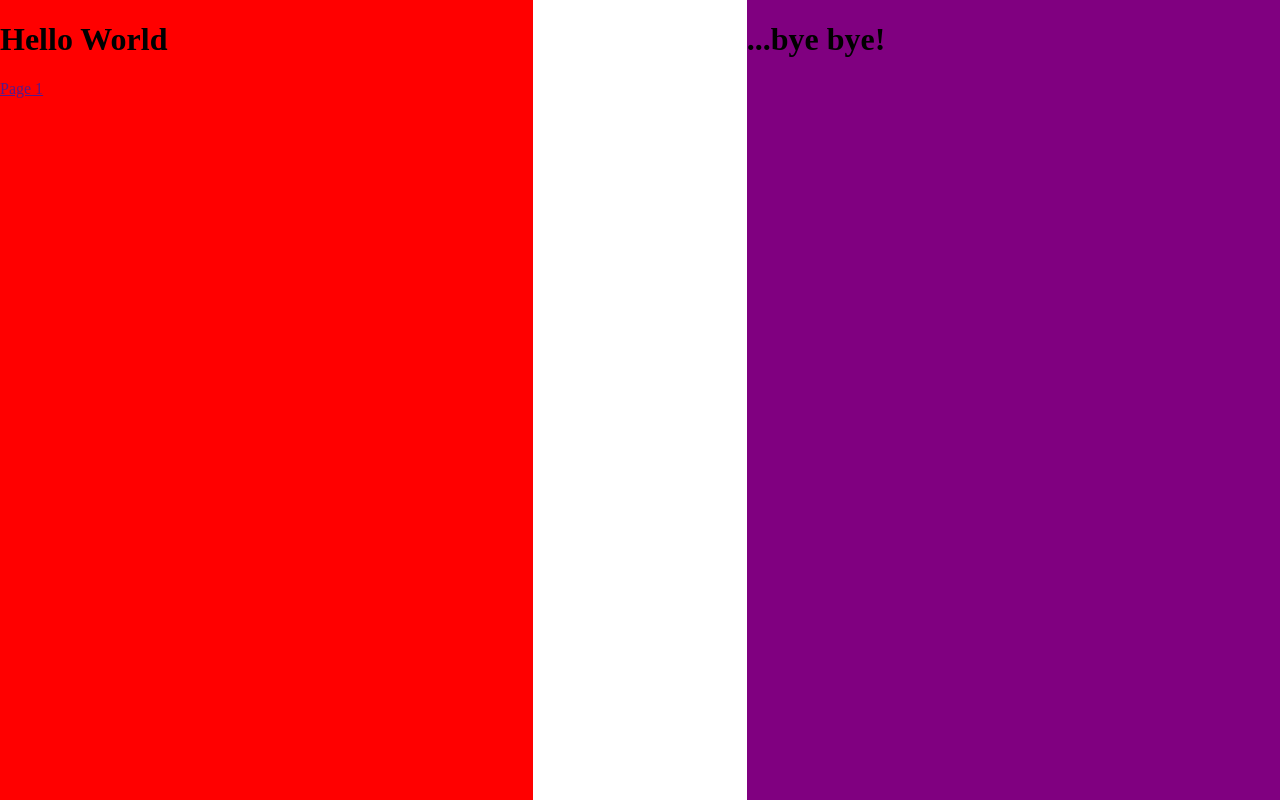
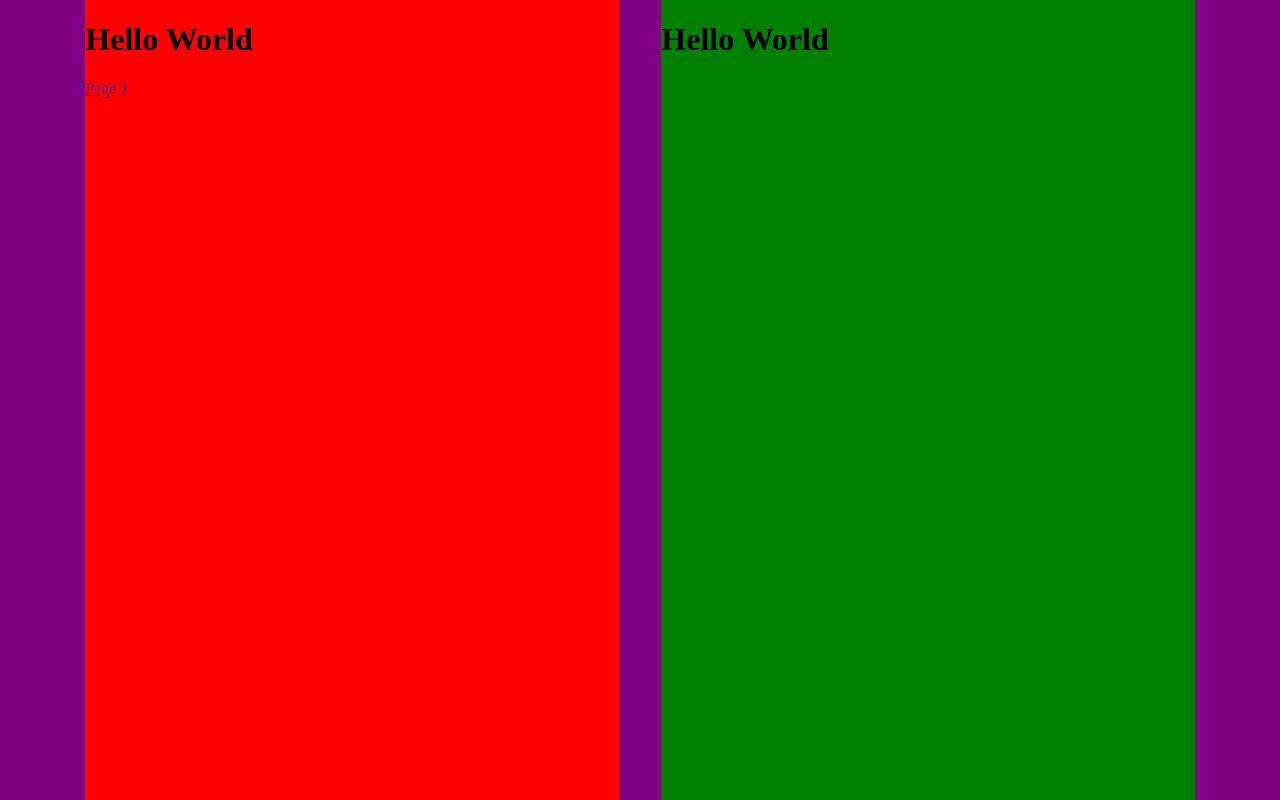
Before and after one commit to Driijko/Uniform-Responsive-Design-Test, a React (Create React App) app: page / in a window 1280 px wide. Built offline with nearby package versions, Linux system fonts and the light colour scheme.

Commit message:
Complete gutter template

```diff
--- /dev/null
+++ b/src/components/App.js
@@ -0,0 +1,18 @@
+import {Switch, Route} from "react-router-dom";
+
+import HomePage from "./Content/Pages/HomePage";
+import Page1 from "./Content/Pages/Page1";
+
+function App() {
+
+  return (
+    <div>
+        <Switch>
+            <Route path="/page1" component={Page1} />
+            <Route exact path="/" component={HomePage} />
+        </Switch>
+    </div>
+  );
+}
+
+export default App;
--- a/src/components/App/App.js
+++ /dev/null
@@ -1,14 +0,0 @@
-import UniformResponse from "../UniformResponse/UniformResponse";
-
-import SiteMap from "../SiteMap/SiteMap";
-
-function App() {
-
-  return (
-    <div className="App">
-      <SiteMap />
-    </div>
-  );
-}
-
-export default App;
--- /dev/null
+++ b/src/components/Content/Layers/GutterTemplate.js
@@ -0,0 +1,14 @@
+export default function GutterTemplate({type, middle, side}) {
+    const style = {
+        position: "absolute",
+        left: "0px",
+        top: "0px",
+        width: `${window.innerWidth}px`,
+        height: `${window.innerHeight}px`,
+        backgroundColor: "purple",
+    };
+
+    return (
+        <div style={style}></div>
+    )
+}
--- a/src/components/Content/Layers/Layer1.js
+++ b/src/components/Content/Layers/Layer1.js
@@ -1,7 +1,3 @@
-import {useState} from "react";
-
-import {Redirect} from "react-router-dom";
-
 export default function Layer0({width, height, children}) {
     const style = {
         position: "absolute",
--- a/src/components/Content/Pages/HomePage.js
+++ b/src/components/Content/Pages/HomePage.js
@@ -1,13 +1,15 @@
 import UniformResponse from "../../UniformResponse/UniformResponse";
 
 import Layer0 from "../Layers/Layer0";
-import Layer1 from "../Layers/Layer1";
+import GutterTemplate from "../Layers/GutterTemplate";
+import Layer2 from "../Layers/Layer2";
 
 export default function HomePage(props) {
     return (
         <UniformResponse>
             <Layer0 />
-            <Layer1 />
+            <GutterTemplate />
+            <Layer2 />
         </UniformResponse>
     )
 }
--- a/src/components/SiteMap/SiteMap.js
+++ /dev/null
@@ -1,13 +0,0 @@
-import {BrowserRouter as Router, Switch, Route} from "react-router-dom";
-
-import HomePage from "../Content/Pages/HomePage";
-import Page1 from "../Content/Pages/Page1";
-
-export default function SiteMap(props) {
-    return (
-        <Switch>
-            <Route path="/page1" component={Page1} />
-            <Route exact path="/" component={HomePage} />
-        </Switch>
-    )
-}
--- a/src/components/UniformResponse/UniformResponse.js
+++ b/src/components/UniformResponse/UniformResponse.js
@@ -1,17 +1,13 @@
-import React, {useState, useEffect} from "react";
+import {Children, cloneElement, useState, useEffect} from "react";
 
 import ContainerGrid from "./ContainerGrid";
 import LayerContainer from "./LayerContainer";
 
 import WindowResize from "./WindowResize";
 
+import {ratioWidth, ratioHeight, ratio, gapRatio} from "../../spatial";
+
 export default function UniformResponse({children}) {
-
-    // FUNDAMENTAL SETTINGS ///////////////////////////////////////////////
-    const ratioWidth = 2;
-    const ratioHeight = 3;
-    const ratio = ratioWidth / ratioHeight;
-    const gapRatio = 1;
 
     // STATE ///////////////////////////////////////////////////////////////////////
 
@@ -21,7 +17,6 @@ export default function UniformResponse({children}) {
 
     // Layer Containers ------------------------------------------------------
     const [layerContainerSize] = useState(calcLayerContainerSize());
-    const [secondaryContainer, setSecondaryContainer] = useState(false);
 
     function calcLayerContainerSize() {
         const layerContainer = {
@@ -47,36 +42,93 @@ export default function UniformResponse({children}) {
         }
     }
 
-    // Dual Container --------------------------------------------------------
+    // Container Grid --------------------------------------------------------
+    const [secondaryContainer, setSecondaryContainer] = useState(false);
+    const [grid] = useState(calcGrid());
+
     function calcGrid() {
         const grid = {
             colNum: 1,
             rowNum: 1,
             gap: 0,
+            gutters: {
+                type: null,
+                side: 0,
+            },
         };
 
-        const dualWidth = layerContainerSize.width * 2;
-        const dualHeight = layerContainerSize.height * 2;
+        // If UniformResponse only receives 2 children, it defaults to assuming
+        // that the first is the primary layer and the second is the gutter
+        const isTwoContainers = Children.count(children) === 3;
 
-        if (ratio <= 1 && window.innerWidth > dualWidth) {
-            grid.colNum = 2;
-            grid.gap = (window.innerWidth - dualWidth) / gapRatio;
+        if (ratio <= 1) {
+
+            grid.gutters.type = "vertical";
+
+            const dualWidth = layerContainerSize.width * 2;
+            const remainingWidth = window.innerWidth - dualWidth;
+
+            if (isTwoContainers && window.innerWidth > dualWidth) {
+                grid.colNum = 2;
+                if (gapRatio > 1) {
+                    grid.gap = remainingWidth / gapRatio;
+                    grid.gutters.side = (remainingWidth - grid.gap) / 2;
+                }
+                else {
+                    grid.gap = remainingWidth;
+                }
+            }
+            else {
+                grid.gutters.side = remainingWidth / 2;
+            }
         }
-        else if (ratio > 1 && window.innerHeight > dualHeight){
-            grid.row = 2;
-            grid.gap = (window.innerHeight - dualHeight) / gapRatio;
+        else {
+
+            grid.gutters.type = "horizontal";
+
+            const dualHeight = layerContainerSize.height * 2;
+            const remainingHeight = window.innerHeight - dualHeight;
+
+            if (isTwoContainers && window.innerHeight > dualHeight) {
+                grid.rowNum = 2;
+                if (gapRatio > 1) {
+                    grid.gap = remainingHeight / gapRatio;
+                    grid.gutters.side = (remainingHeight - grid.gap) / 2;
+                }
+                else {
+                    grid.gap = remainingHeight;
+                }
+            }
+            else {
+                grid.gutters.side = remainingHeight / 2;
+            }
         }
+
+        // If UniformResponse only receives 2 children, it defaults to assuming
+        // that the first is the primary layer and the second is the gutter
+        // if (Children.count(children) === 3) {
+        //     const dualWidth = layerContainerSize.width * 2;
+        //     const dualHeight = layerContainerSize.height * 2;
+
+        //     if (ratio <= 1 && window.innerWidth > dualWidth) {
+        //         grid.colNum = 2;
+        //         grid.gap = (window.innerWidth - dualWidth) / gapRatio;
+        //     }
+        //     else if (ratio > 1 && window.innerHeight > dualHeight){
+        //         grid.row = 2;
+        //         grid.gap = (window.innerHeight - dualHeight) / gapRatio;
+        //     }
+        // }
 
         return grid;
     }
-
-    const [grid] = useState(calcGrid());
 
     // If our grid settings change, we make sure to respond appropriately
     // checking to see if we should have a second layer container
     useEffect(()=> {
         setSecondaryContainer(grid.colNum === 2 || grid.rowNum === 2);
     }, [grid]);
+
 
     // EVENT HANDLERS //////////////////////////////////////////////////////////
 
@@ -96,16 +148,26 @@ export default function UniformResponse({children}) {
 
     // CHILDREN ///////////////////////////////////////////////
     // Here we add props to the child elements, aka uniform layers
-    const uniformLayers = React.Children.map(children, child => {
-        return React.cloneElement(child, {
-            width: layerContainerSize.width,
-            height: layerContainerSize.height,
-        });
+    const layers = Children.map(children, (child, index) => {
+        if (index === 0 || index === 2) {
+            return cloneElement(child, {
+                width: layerContainerSize.width,
+                height: layerContainerSize.height,
+            });
+        }
+        else {
+            return cloneElement(child, {
+                type: grid.gutters.type,
+                middle: grid.gap,
+                side: grid.gutters.side,
+            });
+        }
     });
 
     // RENDER //////////////////////////////////////////////////////////////////
     return (
         <div style={style}>
+            {layers[1]}
             <ContainerGrid
                 colNum={grid.colNum}
                 rowNum={grid.rowNum}
@@ -115,7 +177,7 @@ export default function UniformResponse({children}) {
                     width={layerContainerSize.width}
                     height={layerContainerSize.height}
                 >
-                    {uniformLayers[0]}
+                    {layers[0]}
                 </LayerContainer>
                 {
                     secondaryContainer ?
@@ -123,7 +185,7 @@ export default function UniformResponse({children}) {
                         width={layerContainerSize.width}
                         height={layerContainerSize.height}
                     >
-                        {uniformLayers[1]}
+                        {layers[2]}
                     </LayerContainer>
                     : null
                 }
--- a/src/index.js
+++ b/src/index.js
@@ -1,7 +1,7 @@
 import React from 'react';
 import ReactDOM from 'react-dom';
 import {BrowserRouter} from "react-router-dom";
-import App from './components/App/App';
+import App from './components/App';
 
 import "./index.css";
 
--- /dev/null
+++ b/src/spatial.js
@@ -0,0 +1,8 @@
+const ratioWidth = 2;
+const ratioHeight = 3;
+const ratio = ratioWidth / ratioHeight;
+const gapRatio = 5;
+
+export {
+    ratioWidth, ratioHeight, ratio, gapRatio
+};
```
Also changed, not shown: src/components/Content/Layers/ExitLinkTemplate.js (added, +22 -0 lines), 1 other file (tests, documents, lock files or other folders).
